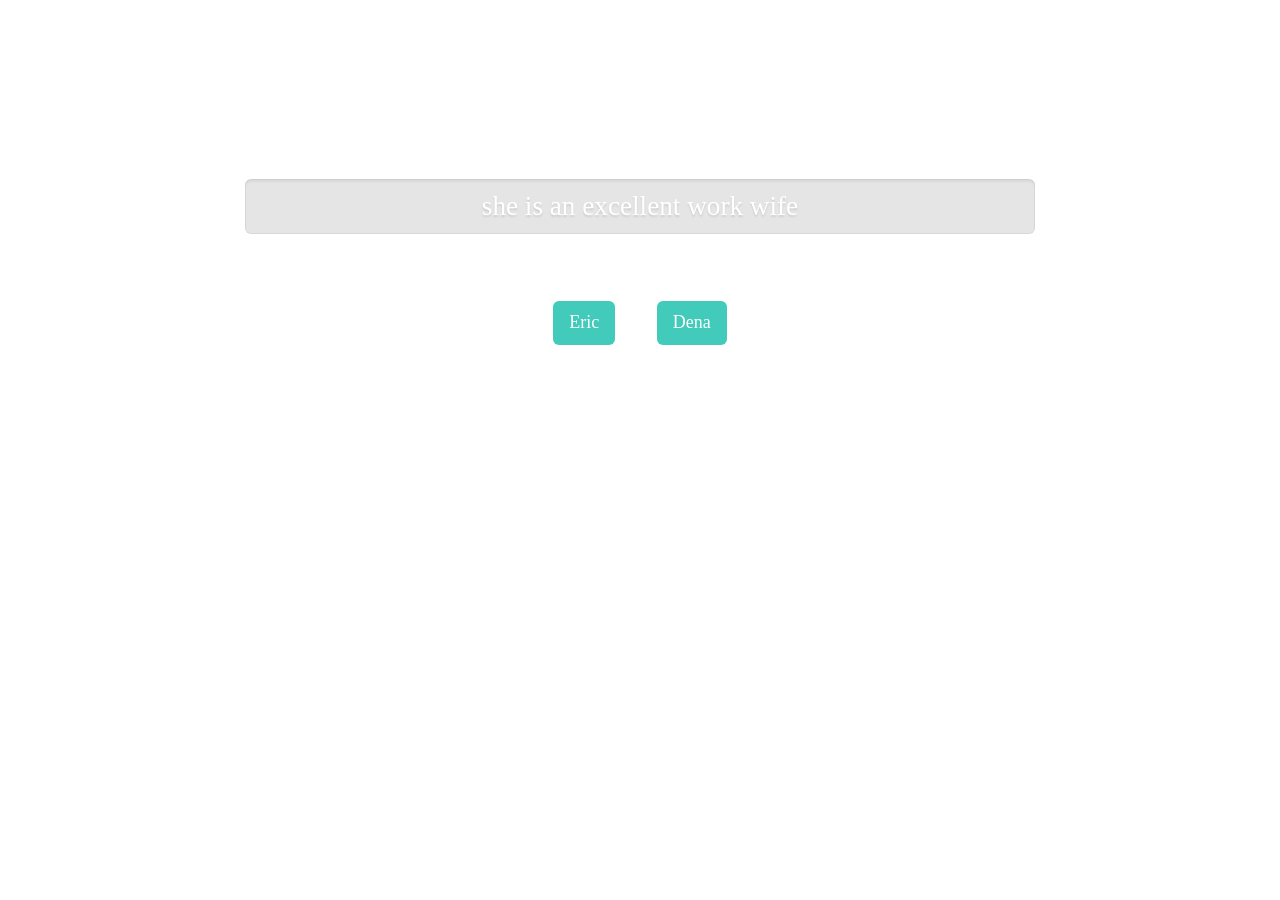
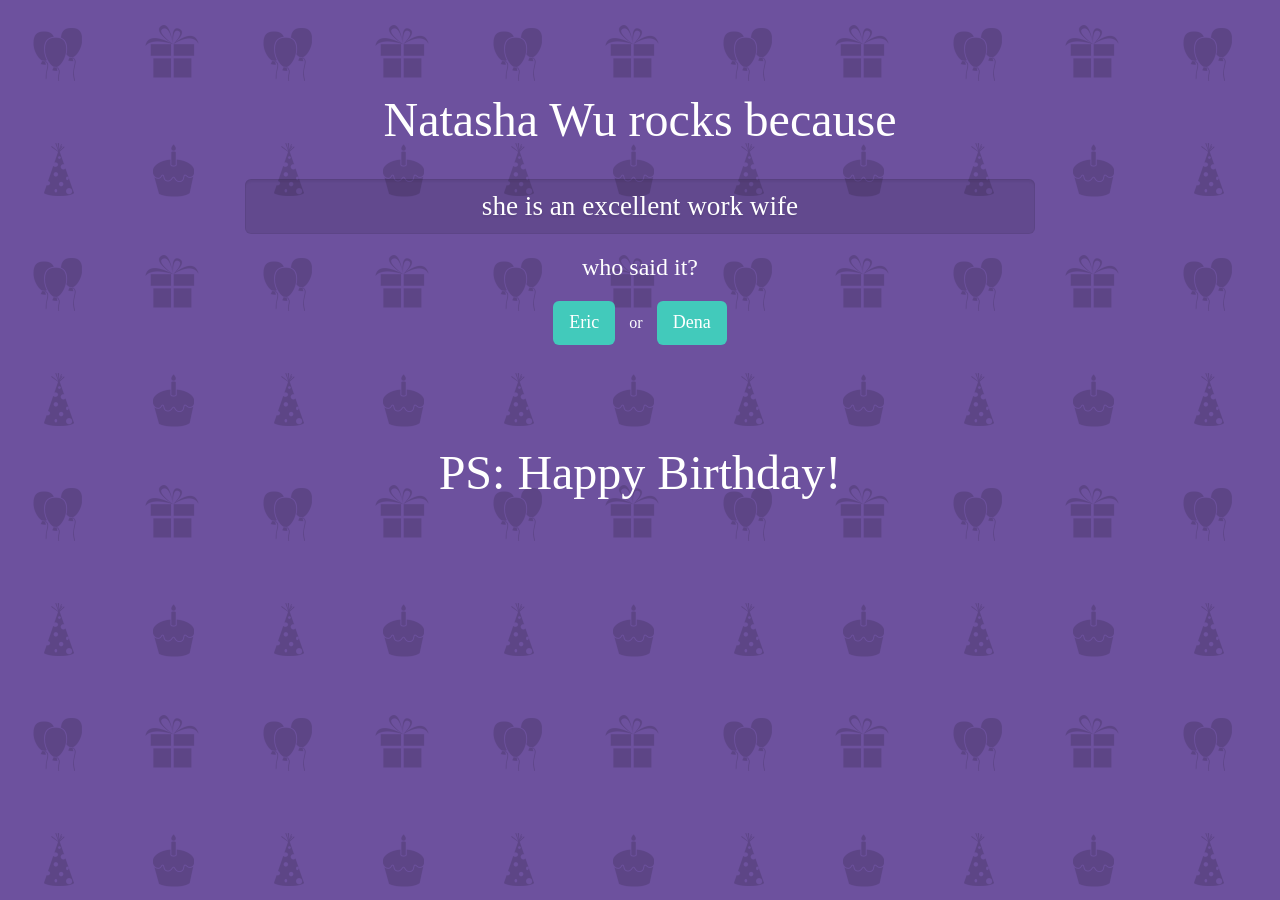
Before and after one commit to shanswami/natasharocks, a Jekyll site: the page index.html, which Jekyll copies as it is, in a window 1280 px wide. Built offline with Jekyll 4.4.1, drawn with Linux system fonts in a browser that asks for light colours.

Commit message:
Oops on the bg url

```diff
--- a/css/main.scss
+++ b/css/main.scss
@@ -12,7 +12,7 @@ body {
   font-family: "jubilat", serif;
   color: white;
   height: 100%;
-  background-image: url('images/bg.png');
+  background-image: url('../images/bg.png');
   background-size: 230px 230px;
 }
 
```
